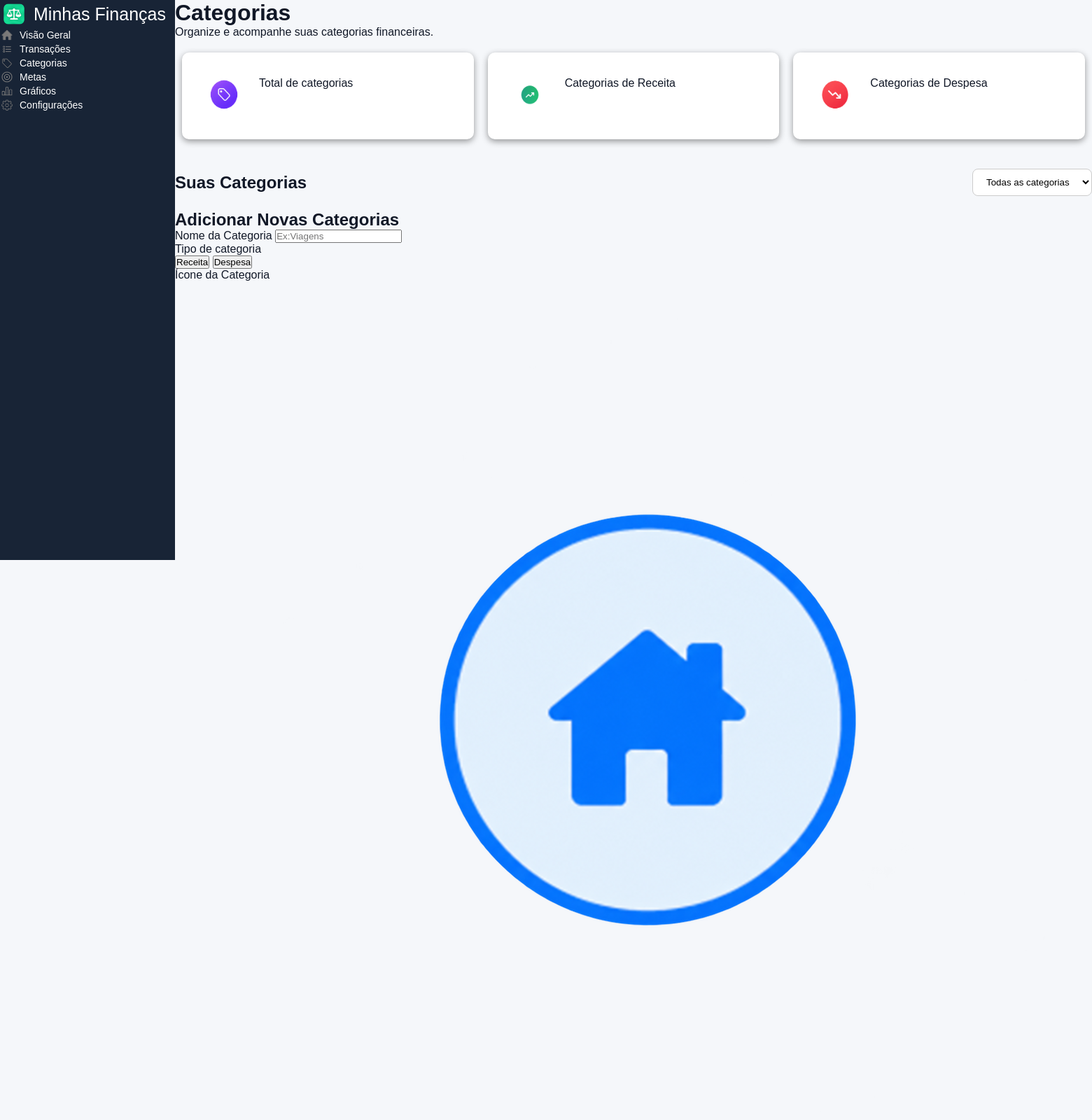
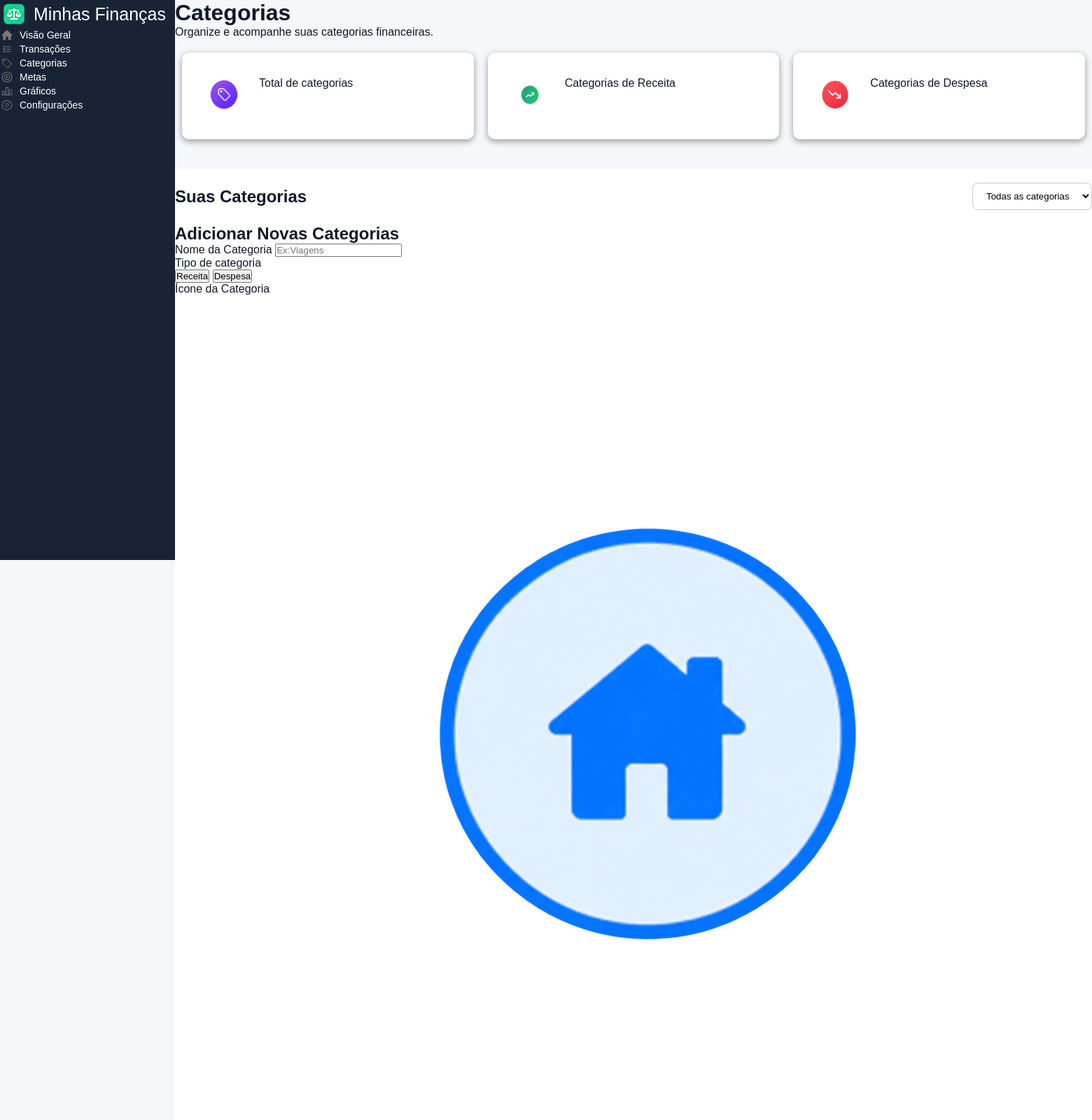
Before and after one commit to CarlosCalbente/projetofuturo, a PHP site: page /categorias.html in a window 1560 px wide. Shown: the top 1600 px of the page at 70% size. Run offline with PHP 8.4, Linux system fonts and the light colour scheme.

Commit message:
Adicionar classe 'infoGeral' e ajustar estilo para a seção 'Suas Categorias'

```diff
--- a/categorias.html
+++ b/categorias.html
@@ -197,7 +197,7 @@
 
             <!-- ============================== SUAS CATEGORIAS ============================== -->
 
-            <div>
+            <div class="infoGeral">
                 <div class="infocat">
                     <h2>Suas Categorias</h2>
                     <select id="filtro-categorias">
--- a/style.css
+++ b/style.css
@@ -187,7 +187,10 @@ main{
 
 
 /* ======================================= SUAS CATEGORIAS ======================================= */
-
+.infoGeral{
+    display:grid;
+    background-color: var(--card);
+}
 .infocat {
     display: flex;
     justify-content: space-between;
@@ -209,7 +212,7 @@ main{
 }
 
 
-/* ======================================= LISTA DE CATEGORIAS ======================================= */
+/* LISTA DE CATEGORIAS */
 
 .lista-categorias {
     display: grid;
@@ -218,7 +221,7 @@ main{
 }
 
 
-/* ======================================= SIDEBAR ======================================= */
+/*  SIDEBAR  */
 
 .lista ul {
     list-style: none;
@@ -226,6 +229,4 @@ main{
     padding: 0;
 }
 
-/* =========== NOVAS CATEGORIAS ================= */
-
-.
+/*  NOVAS CATEGORIAS */
```
